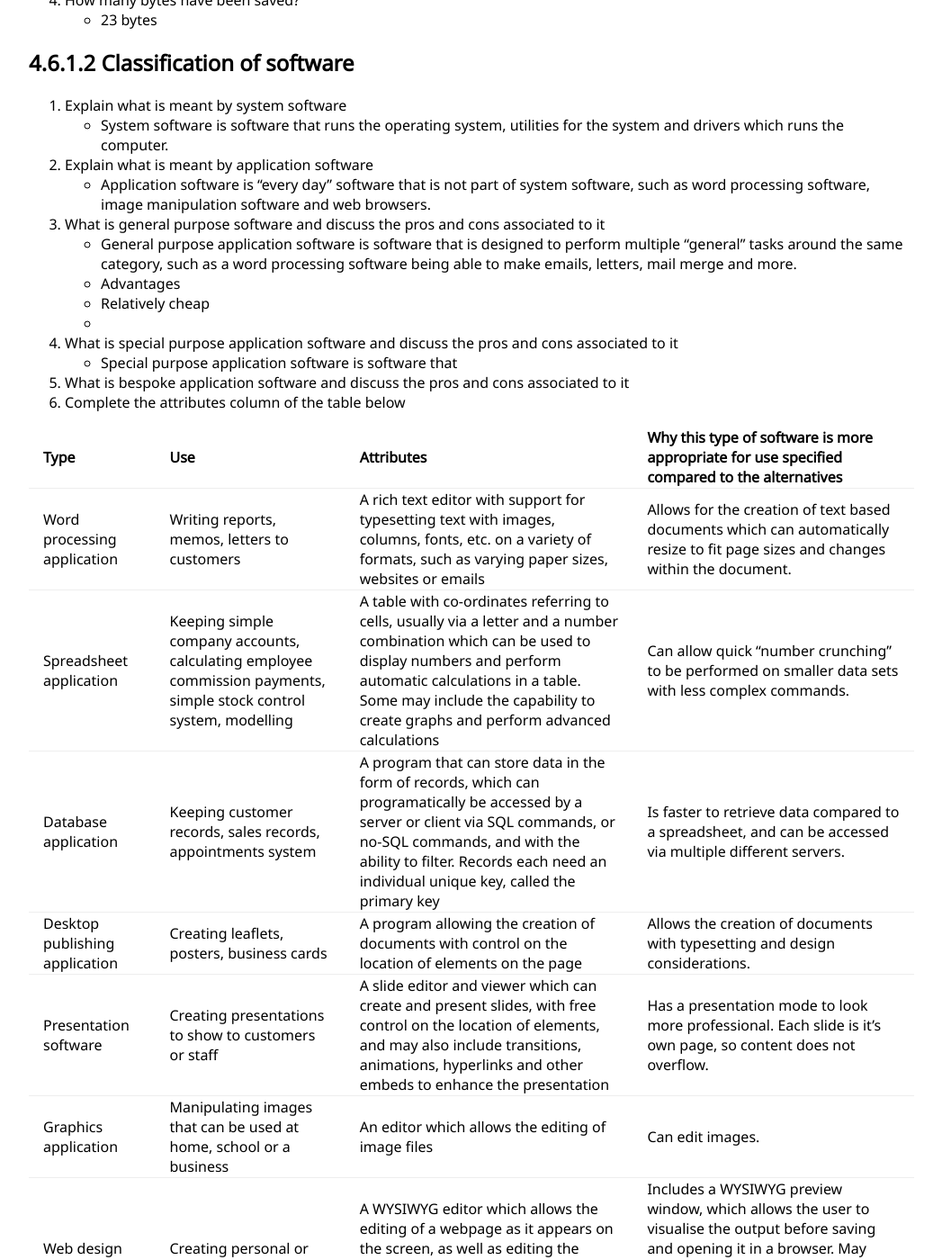
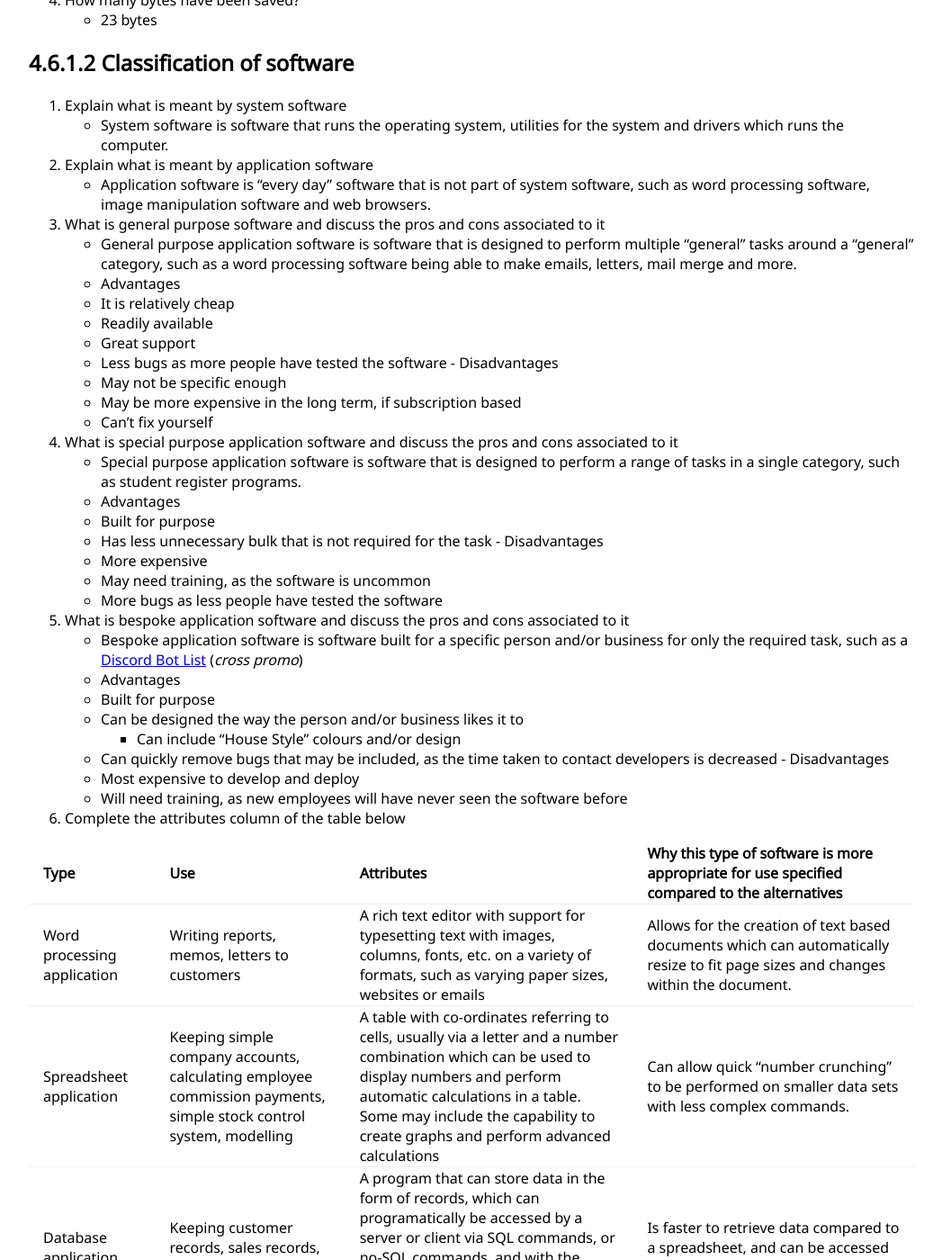
Before and after one commit to Terminal/docs.terminal.ink, a Jekyll site: the page built from _collections/_7517/answers.md, in a window 1280 px wide and 1400 px high, scrolled down 890 px. Shown: the whole window at 90% size, without its empty margins (216-1263 px from the left). Built offline with Jekyll 4.4.1, drawn with Linux system fonts in a browser that asks for light colours; formulas are drawn with MathJax 3.

Commit message:
Finish answers (actually, i promise)

```diff
--- a/_collections/_7517/answers.md
+++ b/_collections/_7517/answers.md
@@ -43,13 +43,35 @@
 2. Explain what is meant by application software
   - Application software is "every day" software that is not part of system software, such as word processing software, image manipulation software and web browsers.
 3. What is general purpose software and discuss the pros and cons associated to it
-  - General purpose application software is software that is designed to perform multiple "general" tasks around the same category, such as a word processing software being able to make emails, letters, mail merge and more.
+  - General purpose application software is software that is designed to perform multiple "general" tasks around a "general" category, such as a word processing software being able to make emails, letters, mail merge and more.
   - Advantages
-    - Relatively cheap
-    -
+    - It is relatively cheap
+    - Readily available
+    - Great support
+    - Less bugs as more people have tested the software
+  - Disadvantages
+    - May not be specific enough
+    - May be more expensive in the long term, if subscription based
+    - Can't fix yourself
 4. What is special purpose application software and discuss the pros and cons associated to it
-  - Special purpose application software is software that
+  - Special purpose application software is software that is designed to perform a range of tasks in a single category, such as student register programs.
+  - Advantages
+    - Built for purpose
+    - Has less unnecessary bulk that is not required for the task
+  - Disadvantages
+    - More expensive
+    - May need training, as the software is uncommon
+    - More bugs as less people have tested the software
 5. What is bespoke application software and discuss the pros and cons associated to it
+  - Bespoke application software is software built for a specific person and/or business for only the required task, such as a [Discord Bot List](https://ls.terminal.ink/) (_cross promo_)
+  - Advantages
+    - Built for purpose
+    - Can be designed the way the person and/or business likes it to
+      - Can include "House Style" colours and/or design
+    - Can quickly remove bugs that may be included, as the time taken to contact developers is decreased
+  - Disadvantages
+    - Most expensive to develop and deploy
+    - Will need training, as new employees will have never seen the software before
 6. Complete the attributes column of the table below
 
 Type                           | Use                                                                                                               | Attributes                                                                                                                                                                                                                                                         | Why this type of software is more appropriate for use specified compared to the alternatives
```
